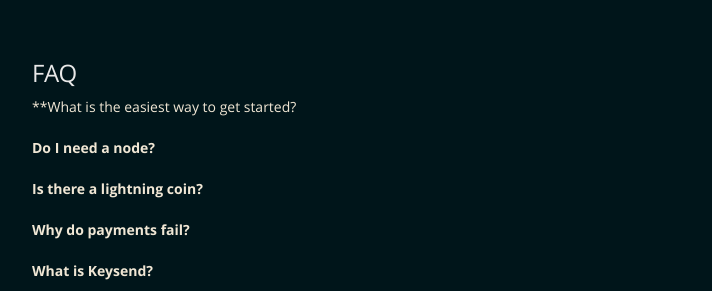
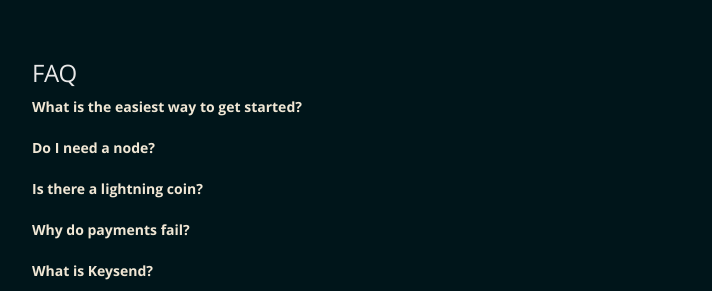
Before and after one commit to BitcoinQnA/ln-guide, a Jekyll site: the page built from index.md, in a window 1280 px wide and 900 px high, scrolled down 5336 px. Shown: the part 163-454 px from the top of the window, without its empty margins (283-995 px from the left). Built offline with Jekyll 4.4.1, drawn with Linux system fonts in a browser that asks for light colours.

```diff
--- a/index.md
+++ b/index.md
@@ -140,7 +140,7 @@ Whilst the Lightning Network provides a fantastic scaling solution for Bitcoin,
 
 ## FAQ
 
-**What is the easiest way to get started?
+**What is the easiest way to get started?**
 
 
 **Do I need a node?**
```
